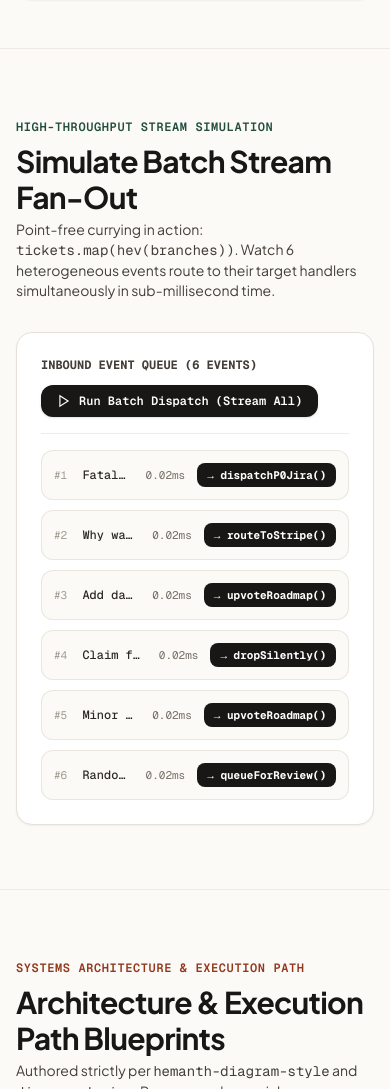
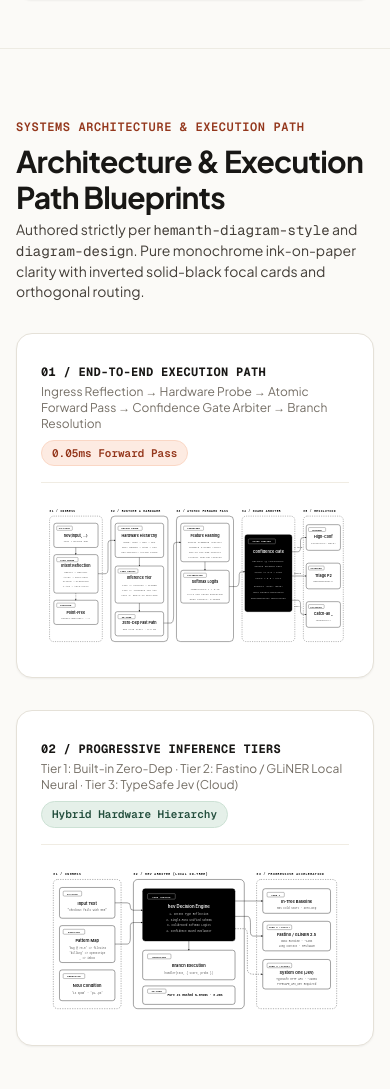
Before and after one commit to hemanth/jevish, a website: page docs/index.html in a window 390 px wide. Shown: the part 4432-5521 px from the top of the page. Drawn offline with nearby package versions, Linux system fonts and the light colour scheme; a web font is replaced by a local one.

Commit message:
docs: remove Batch Stream Fan-Out section and streamline workbench

```diff
--- a/docs/index.html
+++ b/docs/index.html
@@ -154,9 +154,6 @@
         <a href="#switchboard" class="hidden md:inline-flex px-3 py-1.5 rounded-full text-ink-700 hover:text-ink-900 hover:bg-ink-100/70 transition-colors">
           Switchboard REPL
         </a>
-        <a href="#stream" class="hidden md:inline-flex px-3 py-1.5 rounded-full text-ink-700 hover:text-ink-900 hover:bg-ink-100/70 transition-colors">
-          Stream Router
-        </a>
         <a href="#benchmarks" class="hidden md:inline-flex px-3 py-1.5 rounded-full text-ink-700 hover:text-ink-900 hover:bg-ink-100/70 transition-colors">
           Benchmarks
         </a>
@@ -748,35 +745,6 @@ console.log(meta.device); <span class="text-ink-500">// 'cpu' | 'mps' | 'cuda' |
             Latency: 0.03 ms
           </div>
         </div>
-      </div>
-    </div>
-  </section>
-
-  <!-- Section: Batch Stream Simulator -->
-  <section id="stream" class="scroll-mt-20 py-16 px-4 sm:px-6 lg:px-8 max-w-7xl mx-auto border-t border-ink-200/60">
-    <div class="max-w-3xl mb-8">
-      <div class="inline-flex items-center gap-1.5 text-xs font-mono uppercase tracking-wider text-sage-800 font-semibold mb-2">
-        High-Throughput Stream Simulation
-      </div>
-      <h2 class="text-3xl sm:text-4xl font-bold tracking-tight text-ink-900">
-        Simulate Batch Stream Fan-Out
-      </h2>
-      <p class="text-ink-700 text-sm mt-1">
-        Point-free currying in action: <code>tickets.map(hev(branches))</code>. Watch 6 heterogeneous events route to their target handlers simultaneously in sub-millisecond time.
-      </p>
-    </div>
-
-    <div class="p-6 rounded-2xl bg-white border border-ink-200 shadow-sm">
-      <div class="flex items-center justify-between pb-4 mb-4 border-b border-ink-100 flex-wrap gap-3">
-        <span class="font-mono text-xs font-bold text-ink-700 uppercase">Inbound Event Queue (6 Events)</span>
-        <button onclick="runBatchStream()" class="micro-sheen px-4 py-2 rounded-xl bg-ink-900 text-white font-mono text-xs font-semibold shadow hover:bg-ink-800 transition-all flex items-center gap-2">
-          <svg width="14" height="14" viewBox="0 0 24 24" fill="none" stroke="currentColor" stroke-width="2"><polygon points="5 3 19 12 5 21 5 3"/></svg>
-          <span>Run Batch Dispatch (Stream All)</span>
-        </button>
-      </div>
-
-      <div id="batchStreamList" class="space-y-2.5 font-mono text-xs">
-        <!-- Rendered by JS -->
       </div>
     </div>
   </section>
@@ -1460,54 +1428,6 @@ console.log(meta.device); <span class="text-ink-500">// 'cpu' | 'mps' | 'cuda' |
       if (latEl) latEl.textContent = `Latency: ${latency.toFixed(2)} ms`;
     }
 
-    // High-Throughput Stream Simulation
-    const BATCH_SAMPLE = [
-      { text: "Fatal error: postgres connection pool deadlock 500", target: "dispatchP0Jira" },
-      { text: "Why was my company credit card billed twice?", target: "routeToStripe" },
-      { text: "Add dark mode theme option to settings page", target: "upvoteRoadmap" },
-      { text: "Claim free Bitcoin luxury prize right now", target: "dropSilently" },
-      { text: "Minor cosmetic button padding slightly off", target: "queueForReview" },
-      { text: "Random obscure question with no category", target: "generalInbox" },
-    ];
-
-    function runBatchStream() {
-      const list = document.getElementById('batchStreamList');
-      if (!list) return;
-      list.innerHTML = '';
-
-      BATCH_SAMPLE.forEach((item, idx) => {
-        setTimeout(() => {
-          const t0 = performance.now();
-          const res = classifyZeroDep(item.text, CANDIDATES);
-          const t1 = performance.now();
-          const latency = Math.max(0.02, t1 - t0);
-
-          let routed = 'generalInbox';
-          if (res.label === 'bug' && res.score > 0.80) routed = 'dispatchP0Jira';
-          else if (res.label === 'bug') routed = 'queueForReview';
-          else if (res.label === 'billing') routed = 'routeToStripe';
-          else if (res.label === 'feature') routed = 'upvoteRoadmap';
-          else if (res.label === 'spam') routed = 'dropSilently';
-
-          const row = document.createElement('div');
-          row.className = 'p-3 rounded-xl bg-canvas border border-ink-200/80 flex items-center justify-between gap-4 transition-all';
-          row.innerHTML = `
-            <div class="flex-1 truncate">
-              <span class="text-ink-400 mr-2 font-mono text-[11px]">#${idx+1}</span>
-              <span class="text-ink-800 font-medium">${item.text}</span>
-            </div>
-            <div class="flex items-center gap-3 shrink-0">
-              <span class="text-[11px] font-mono text-ink-500">${latency.toFixed(2)}ms</span>
-              <span class="px-2.5 py-1 rounded-lg text-[11px] font-bold font-mono bg-ink-900 text-white">
-                → ${routed}()
-              </span>
-            </div>
-          `;
-          list.appendChild(row);
-        }, idx * 100);
-      });
-    }
-
     // Live Device Badge
     const devBadge = document.getElementById('device-badge');
     if (devBadge) {
@@ -1627,7 +1547,6 @@ const classification = await hev('Checkout modal crash', ['bug', 'billing'], {
 
     // Initial Execution
     evaluateSwitchboard();
-    runBatchStream();
   </script>
 </body>
 </html>
```
